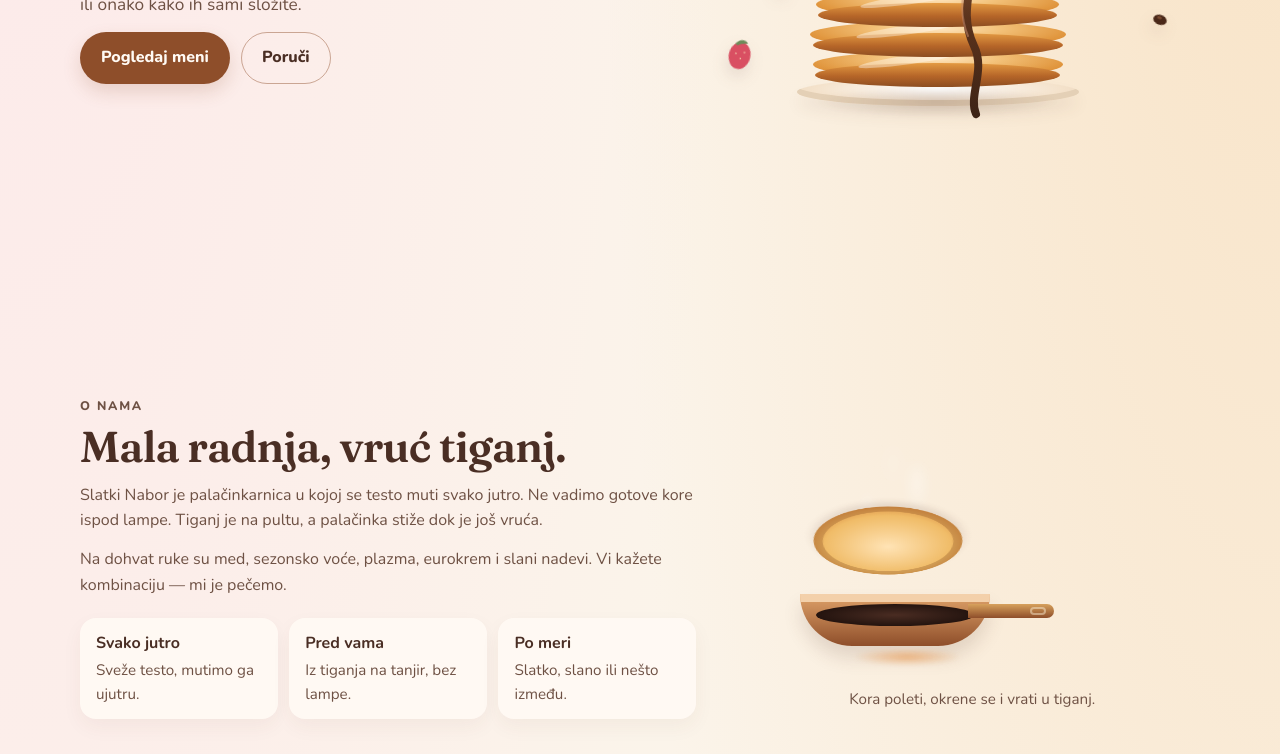
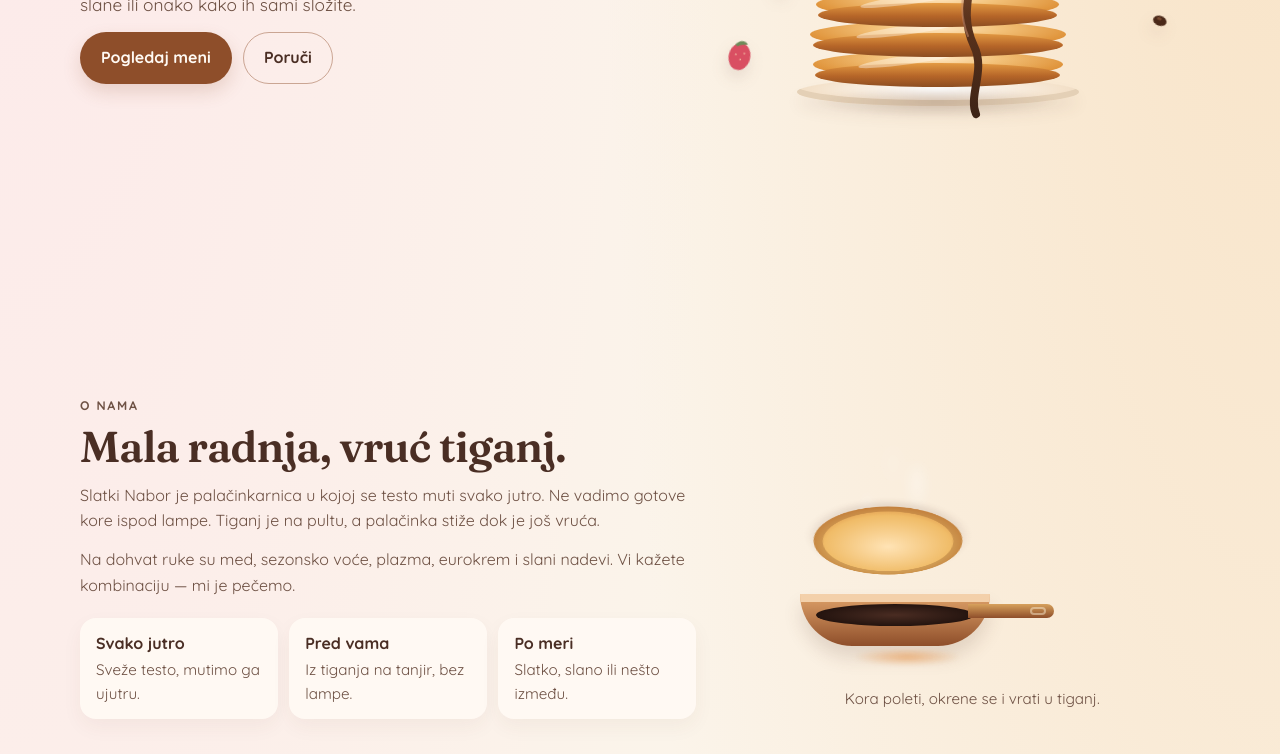
Before and after one commit to WebGlowStudio/Palacinkarnica, a plain HTML site: page index.html in a window 1280 px wide. Shown: the part 527-1281 px from the top of the page. Drawn offline with nearby package versions, Linux system fonts and the light colour scheme.

Commit message:
Use Quicksand for body text
Keep Fraunces on headings and switch the secondary font to Quicksand so the page stays warm and easier to read.

Co-authored-by: AnaTodorović <WebGlowStudio@users.noreply.github.com>

```diff
--- a/index.html
+++ b/index.html
@@ -13,7 +13,7 @@
   <link rel="icon" href="favicon.svg" type="image/svg+xml">
   <link rel="preconnect" href="https://fonts.googleapis.com">
   <link rel="preconnect" href="https://fonts.gstatic.com" crossorigin>
-  <link href="https://fonts.googleapis.com/css2?family=Fraunces:ital,wght@0,500;0,600;0,700;1,500;1,600&family=Nunito:wght@400;600;700;800&display=swap" rel="stylesheet">
+  <link href="https://fonts.googleapis.com/css2?family=Fraunces:ital,wght@0,500;0,600;0,700;1,500;1,600&family=Quicksand:wght@400;500;600;700&display=swap" rel="stylesheet">
   <link rel="stylesheet" href="style.css">
   <script>document.documentElement.classList.add("js");</script>
 </head>
--- a/style.css
+++ b/style.css
@@ -15,7 +15,7 @@
   --line: rgba(92, 58, 46, 0.12);
   --shadow: 0 16px 40px rgba(92, 58, 46, 0.1);
   --serif: "Fraunces", Georgia, "Times New Roman", serif;
-  --sans: "Nunito", "Segoe UI", sans-serif;
+  --sans: "Quicksand", "Segoe UI", sans-serif;
   --header: 4.6rem;
   --radius: 22px;
 }
```
